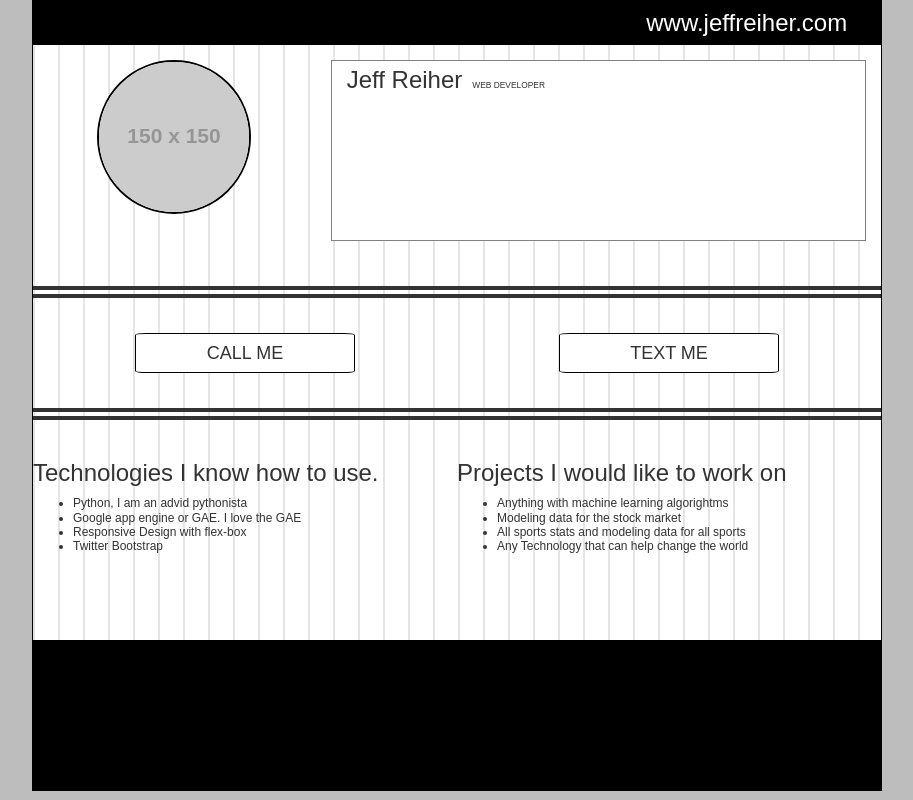
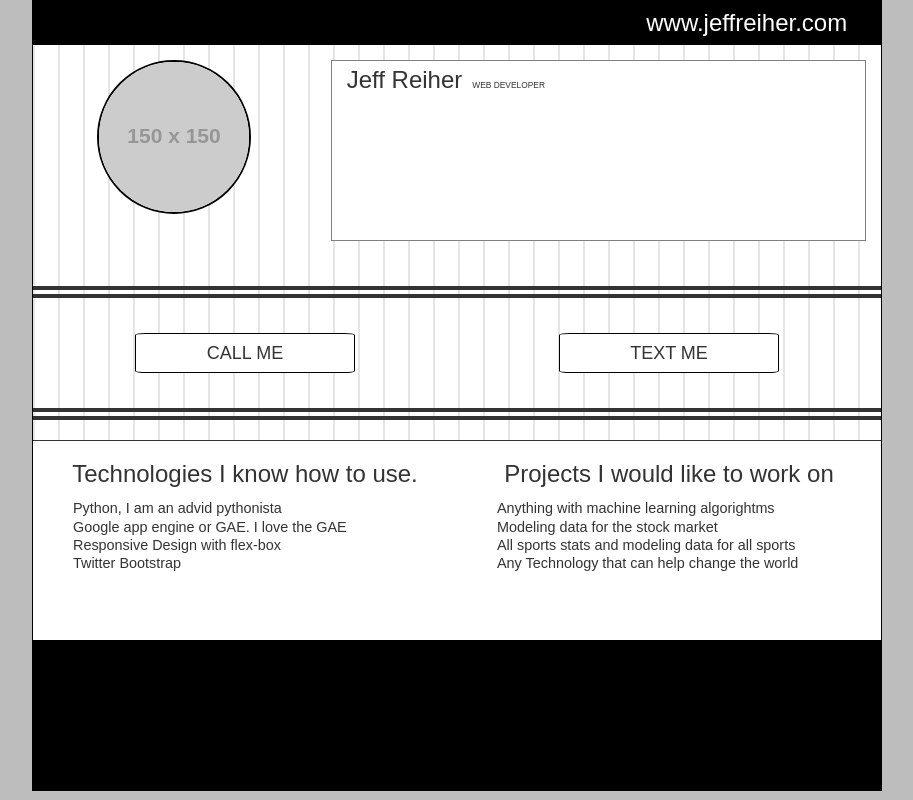
Before and after one commit to jreiher2003/pro_jeffreiher, a Flask app: page / in a window 1280 px wide. Shown: the whole page, without its empty margins (183-1096 px from the left). Run offline with Flask 2, Linux system fonts and the light colour scheme; grey boxes labelled with a size stand in for pictures from a placeholder-image service; some libraries are stand-ins or nearby versions.

Commit message:
front end 75% done

```diff
--- a/jreiher/static/styles.css
+++ b/jreiher/static/styles.css
@@ -115,9 +115,7 @@ hr.style-eight:after {
 	text-align: center;
 	transition: color .5s;
 }
-/*.button1 {
-	background: #E80CD8;
-}*/
+
 .button1 button, .button2 button {
 	width: 275px;
 	height: 40px;
@@ -133,24 +131,24 @@ hr.style-eight:after {
 	background-color: black;
 	color: white;
 }
-/*.button2 {
-	background: #17B215;
-	text-align: center;
-}*/
-/*.button2 button {
-	width: 275px;
-	height: 40px;
-	margin: auto;
-}*/
-.info1 {
+
+.info1, .info2 {
 	width: 100%;
 	height: 200px;
-	/*background: #C5FFFF;*/
+	background-color: white;
+	border-top: 1px solid;
 }
-.info2 {
-	width: 100%;
-	height: 200px;
-	/*background: #FFDAC5;*/
+
+.info1 h3, .info2 h3 {
+	text-align: center;
+}
+.info1 ul, .info2 ul {
+
+}
+.info1 ul li, .info2 ul li {
+	list-style-type: none;
+	padding-top: 4px;
+	font-size: 1.2em;
 }
 
 
@@ -160,11 +158,7 @@ hr.style-eight:after {
 	/*background: #8E0DFF;*/
 	background: rgb(0, 0, 0);
 }
-/*.exp {
-	width: 100%;
-	height: 100px;
-	background: linear-gradient(#B26538,#2EB2B2);
-}*/
+
 
 
 
```
